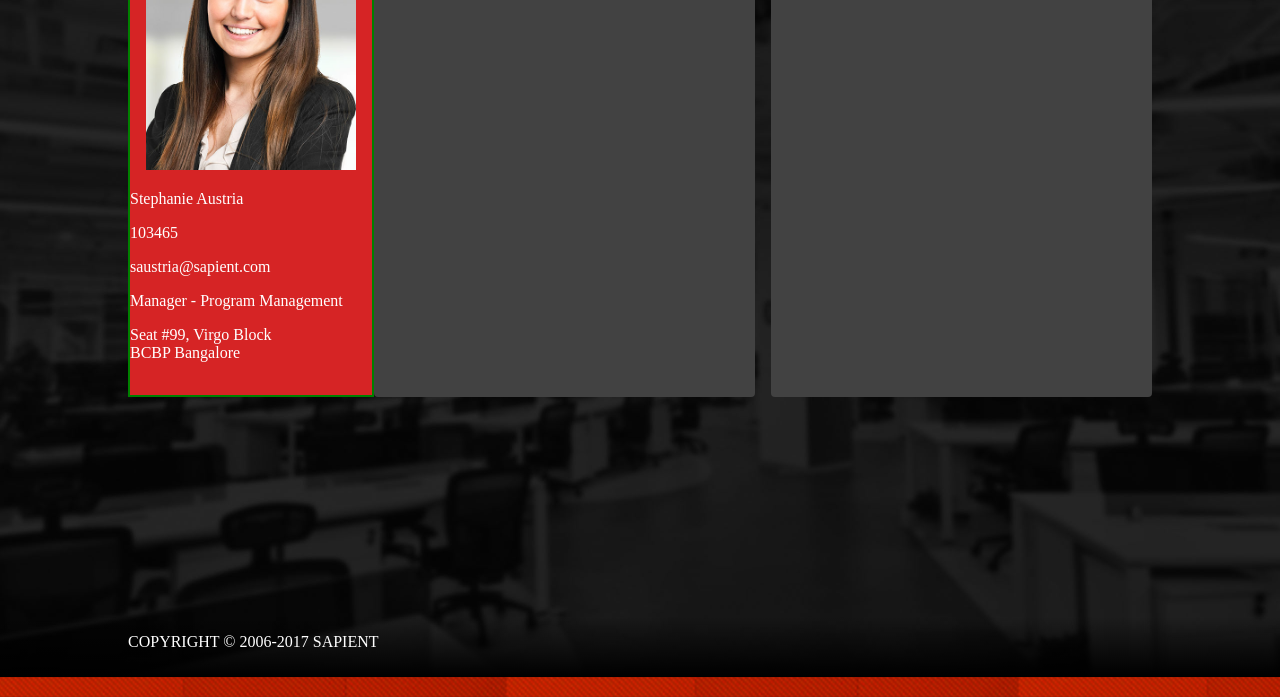
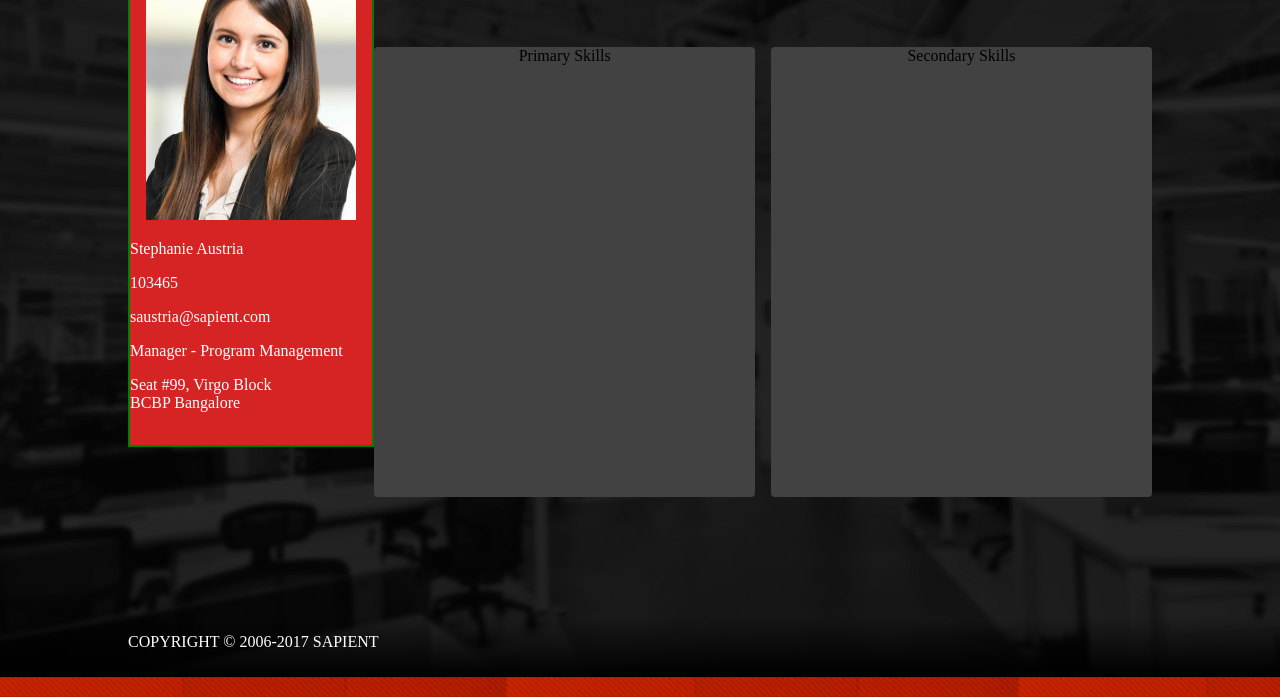
Before and after one commit to ISHU999/myworkpractice, a plain HTML site: page HTML/profile.html in a window 1280 px wide. Shown: the part 103-800 px from the top of the page. Drawn offline with Linux system fonts and the light colour scheme.

Commit message:
profile update

```diff
--- a/CSS/profile.css
+++ b/CSS/profile.css
@@ -1,7 +1,6 @@
 	section, .skills{
+    padding-top: 50px;
 		display: flex;
-		width: 75%;
-		margin:auto;
 		/*border: 2px solid blue;*/
 	}
 
--- a/HTML/profile.html
+++ b/HTML/profile.html
@@ -20,7 +20,7 @@
 
 	<section>
 		<div class="container" id="cont">
-			<div><img id="profile_img" src="../images/profile_img.jpg" alt="Profile picture"></div>
+			<img id="profile_img" src="../images/profile_img.jpg" alt="Profile picture">
 			<div id="profile_details">
 				<p>Stephanie Austria</p>
 				<p>103465</p>
```
